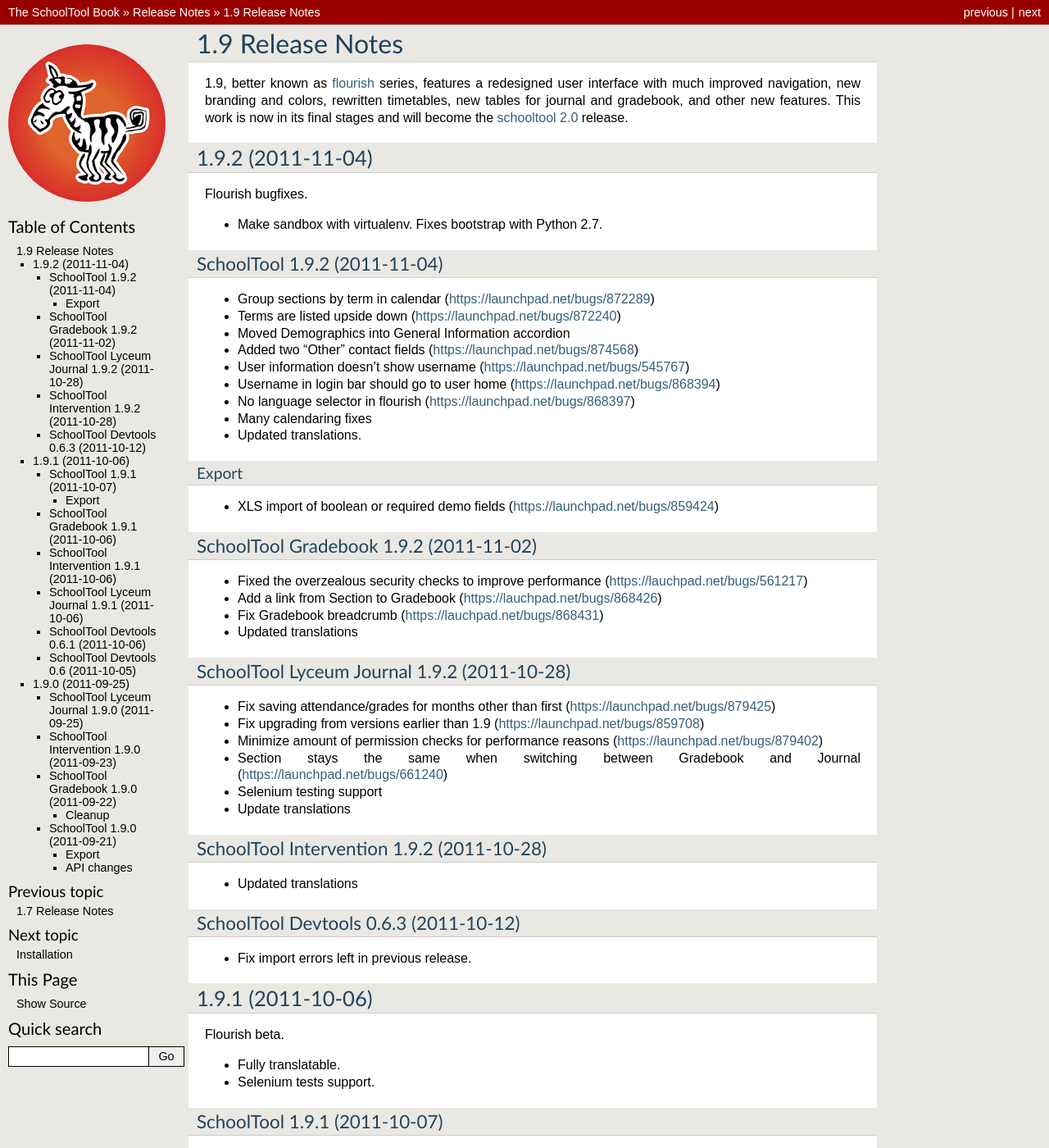
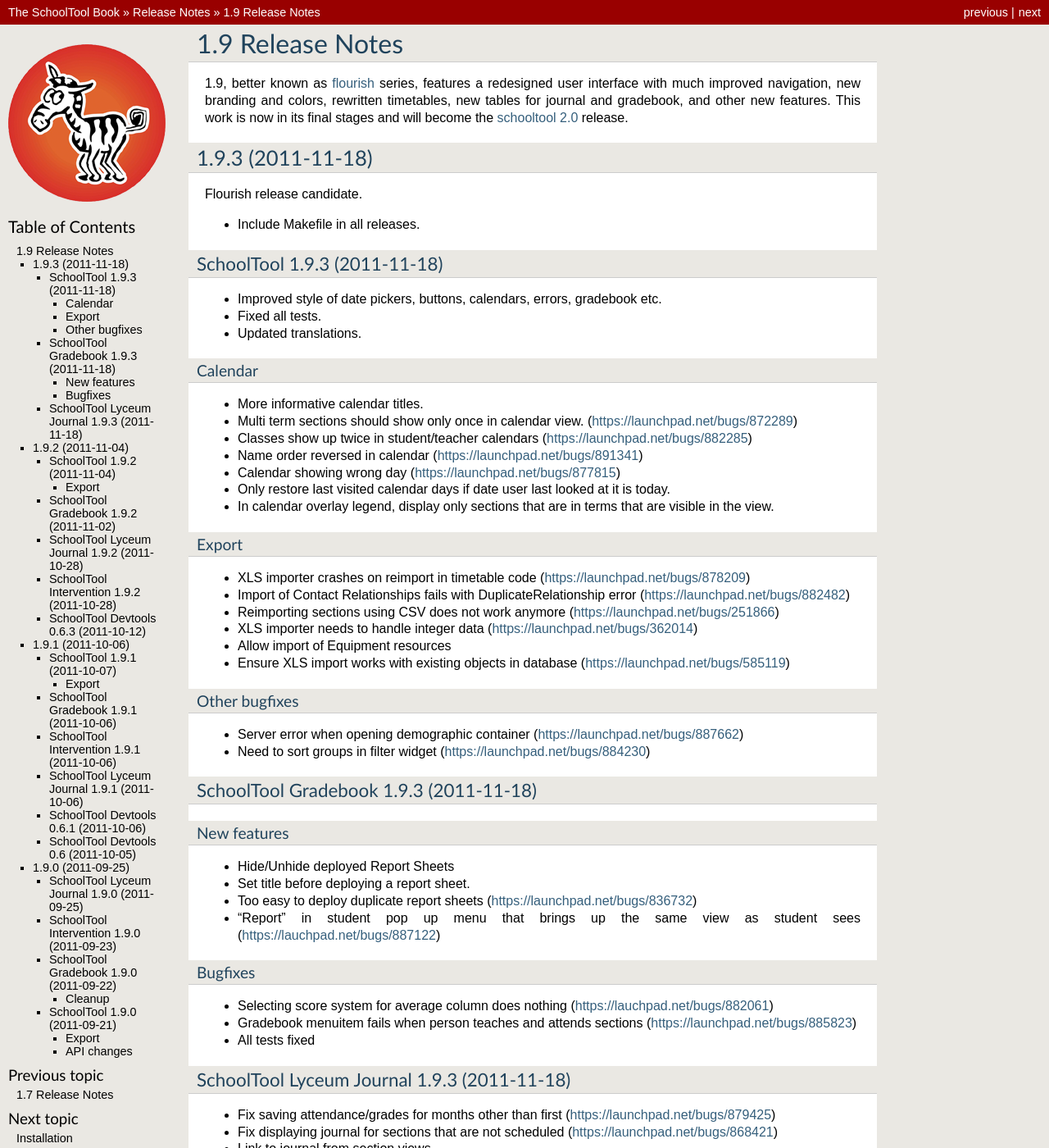
Before and after one commit to schooltool-project/schooltool-book, a Sphinx documentation site: the page built from source/1.9-release-notes.rst, in a window 1280 px wide and 1400 px high. Shown: the whole window at 82% size. Built offline with Sphinx 7.4.7, drawn with Linux system fonts in a browser that asks for light colours.

Commit message:
1.9.3 release

```diff
--- a/source/1.9-release-notes.rst
+++ b/source/1.9-release-notes.rst
@@ -8,6 +8,78 @@
 
 .. _flourish: https://launchpad.net/schooltool/flourish
 .. _schooltool 2.0: https://launchpad.net/schooltool/+milestone/2.0
+
+
+1.9.3 (2011-11-18)
+==================
+
+Flourish release candidate.
+
+- Include Makefile in all releases.
+
+
+SchoolTool 1.9.3 (2011-11-18)
+-----------------------------
+
+- Improved style of date pickers, buttons, calendars, errors, gradebook etc.
+- Fixed all tests.
+- Updated translations.
+
+Calendar
+++++++++
+
+- More informative calendar titles.
+- Multi term sections should show only once in calendar view. (https://launchpad.net/bugs/872289)
+- Classes show up twice in student/teacher calendars (https://launchpad.net/bugs/882285)
+- Name order reversed in calendar (https://launchpad.net/bugs/891341)
+- Calendar showing wrong day (https://launchpad.net/bugs/877815)
+- Only restore last visited calendar days if date user last looked at it is today.
+- In calendar overlay legend, display only sections that are in terms that are visible in the view.
+
+Export
+++++++
+
+- XLS importer crashes on reimport in timetable code (https://launchpad.net/bugs/878209)
+- Import of Contact Relationships fails with DuplicateRelationship error (https://launchpad.net/bugs/882482)
+- Reimporting sections using CSV does not work anymore (https://launchpad.net/bugs/251866)
+- XLS importer needs to handle integer data (https://launchpad.net/bugs/362014)
+- Allow import of Equipment resources
+- Ensure XLS import works with existing objects in database (https://launchpad.net/bugs/585119)
+
+Other bugfixes
+++++++++++++++
+
+- Server error when opening demographic container (https://launchpad.net/bugs/887662)
+- Need to sort groups in filter widget (https://launchpad.net/bugs/884230)
+
+
+SchoolTool Gradebook 1.9.3 (2011-11-18)
+---------------------------------------
+
+New features
+++++++++++++
+
+- Hide/Unhide deployed Report Sheets
+- Set title before deploying a report sheet.
+- Too easy to deploy duplicate report sheets (https://launchpad.net/bugs/836732)
+- "Report" in student pop up menu that brings up the same view as student sees
+  (https://lauchpad.net/bugs/887122)
+
+
+Bugfixes
+++++++++
+
+- Selecting score system for average column does nothing (https://lauchpad.net/bugs/882061)
+- Gradebook menuitem fails when person teaches and attends sections (https://launchpad.net/bugs/885823)
+- All tests fixed
+
+
+SchoolTool Lyceum Journal 1.9.3 (2011-11-18)
+--------------------------------------------
+
+- Fix saving attendance/grades for months other than first (https://launchpad.net/bugs/879425)
+- Fix displaying journal for sections that are not scheduled (https://launchpad.net/bugs/868421)
+- Link to journal from section views
 
 
 1.9.2 (2011-11-04)
--- a/source/upgrade-lucid.rst
+++ b/source/upgrade-lucid.rst
@@ -38,7 +38,9 @@
 Edit ``/etc/apt/sources.list`` and change schooltool-owners line from "hardy" to
 "jaunty". Then upgrade several Zope-related packages::
 
-    sudo apt-get install python-paste python-zodb python-zope.app.component python-zope.app.container python-zope.hookable python-zope.i18nmessageid python-zope.interface python-zope.proxy python-zope.security python-zope.ucol
+    sudo apt-get install python-paste python-zodb python-zope.app.component \
+        python-zope.app.container python-zope.hookable python-zope.i18nmessageid \
+        python-zope.interface python-zope.proxy python-zope.security python-zope.ucol
 
 You can then `upgrade Ubuntu <https://help.ubuntu.com/10.04/serverguide/C/installing-upgrading.html>`_
 normally.
```
Also changed, not shown: other parts of source/1.9-release-notes.rst (+0 -1 lines).
